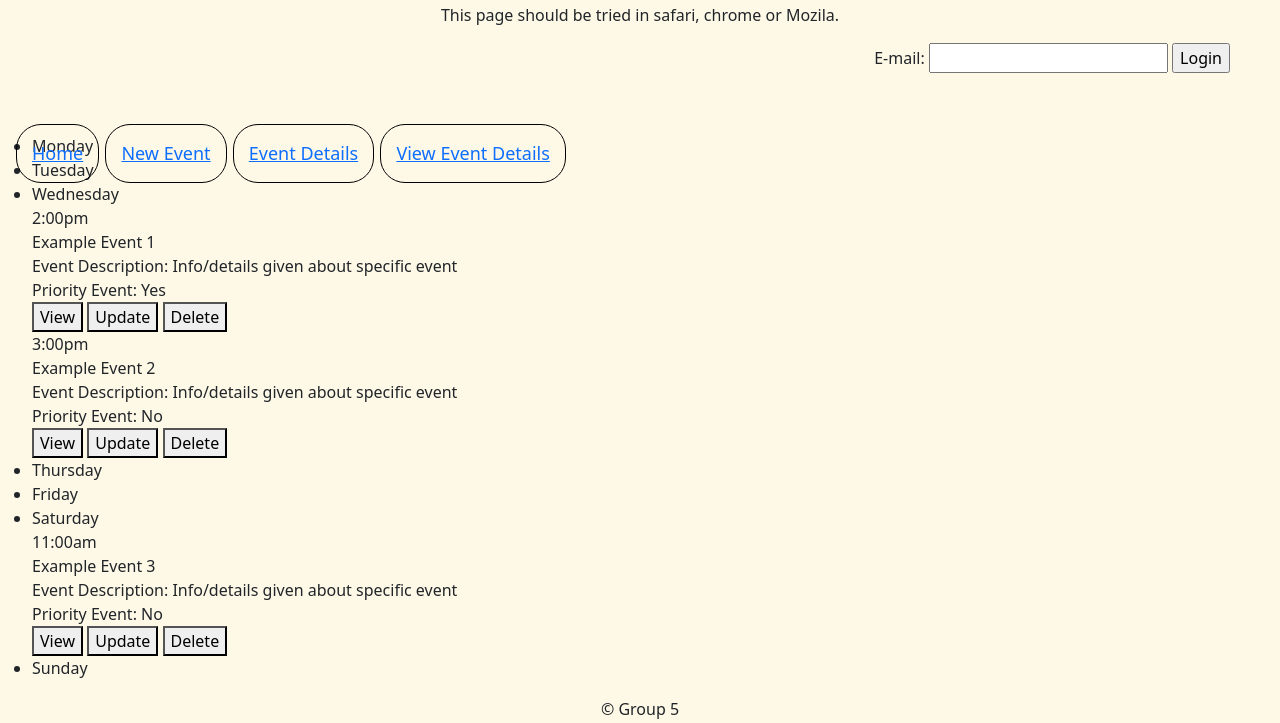
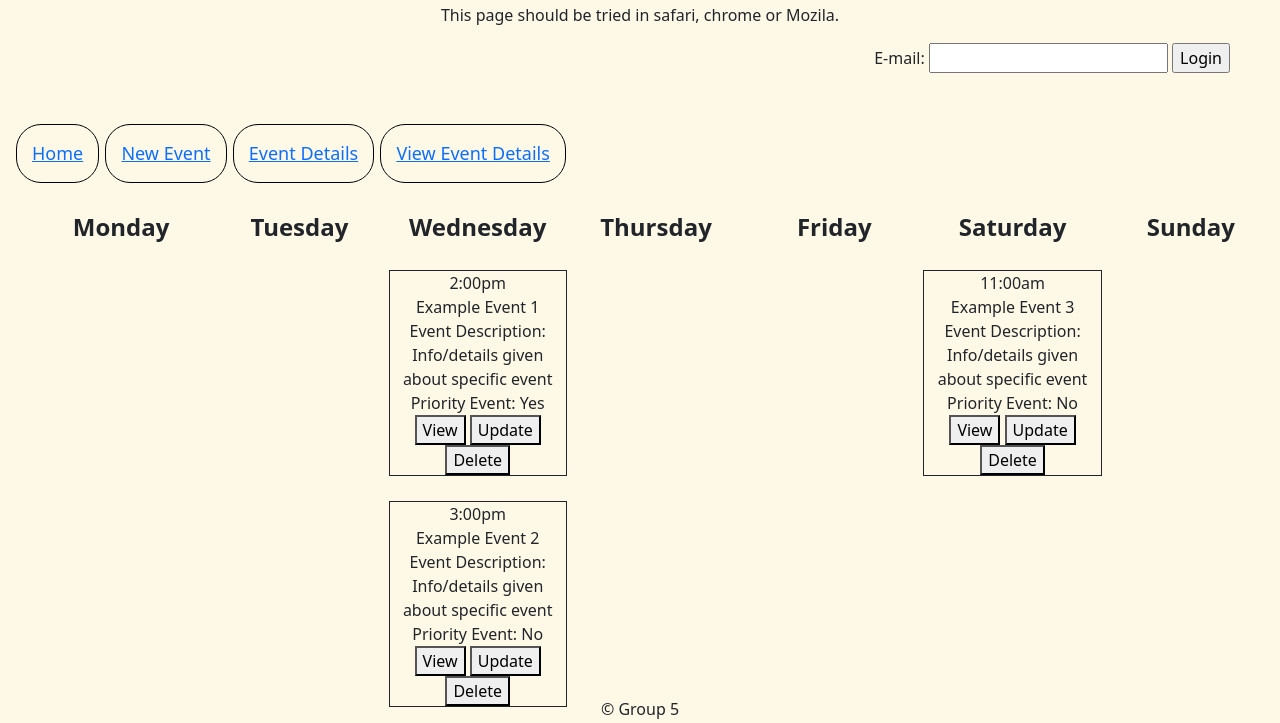
Before and after one commit to Jaytined/Group-5-Web-Applications-Project, a plain HTML site: page list.html in a window 1280 px wide. Shown: the part 79-802 px from the top of the page. Drawn offline with nearby package versions, Linux system fonts and the light colour scheme.

Commit message:
Update style.css

```diff
--- a/style.css
+++ b/style.css
@@ -97,3 +97,27 @@ section.viewing:hover {
 section.form{
     padding-top: 60px;
 }
+
+div.day {
+    font-weight: bolder;
+    font-size:x-large;
+    padding-top: 75px;
+}
+ul.list {
+    display: grid;
+    grid-template-columns: 1fr 1fr 1fr 1fr 1fr 1fr 1fr;
+    text-align: center;
+    list-style-type: none;
+    row-gap: 1px;
+}
+
+div.event{
+    margin-top: 25px;
+
+    border: 1px;
+    border-style: solid;
+}
+
+section.viewDetail{
+    padding-top: 60px;
+}
```
